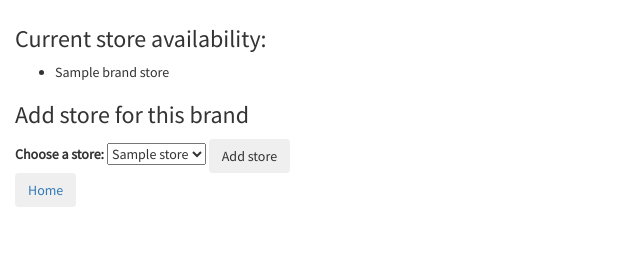
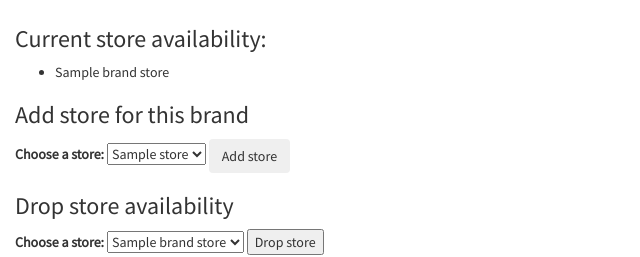
Before and after one commit to brynnacodes/shoe-store, a PHP site: template views/brand.html.twig in a window 1280 px wide. Shown: the part 584-841 px from the top of the page, without its empty margins (0-640 px from the left). Before the commit the page ends 791 px from the top, so only its background shows below. Run offline with PHP 8.4, Linux system fonts and the light colour scheme; the template is opened without the code that fills it: most values are stand-ins (such as "Sample title", 1, 10 or a date in 2020); some libraries are stand-ins or nearby versions.

Commit message:
add functionality for dropStore for Brand

```diff
--- a/views/brand.html.twig
+++ b/views/brand.html.twig
@@ -43,7 +43,18 @@
                     <button class="btn" type="submit" name="button">Add store</button>
                 </form>
 
-                <a href="/"><button class="btn">Home</button></a>
+                <h3>Drop store availability</h3>
+                <form action="/drop_store/{{brand.getId}}" method="post">
+                    <label for="store">Choose a store:</label>
+                    <select id="store" name="store">
+                        {% if brand_stores is not empty%}
+                            {% for store in brand_stores %}
+                            <option value="{{store.getId()}}">{{store.getName}}</option>
+                            {% endfor %}
+                        {% endif %}
+                    </select>
+                    <button type="submit" name="button">Drop store</button>
+                </form>
 
         </div>
     </body>
--- a/views/store.html.twig
+++ b/views/store.html.twig
@@ -55,7 +55,6 @@
                 </select>
                 <button type="submit" name="button">Drop brand</button>
             </form>
-
         </div>
     </body>
 </html>
```
Also changed, not shown: app/app.php (+9 -0 lines). Lines whose indentation alone changed are shown as unchanged.
